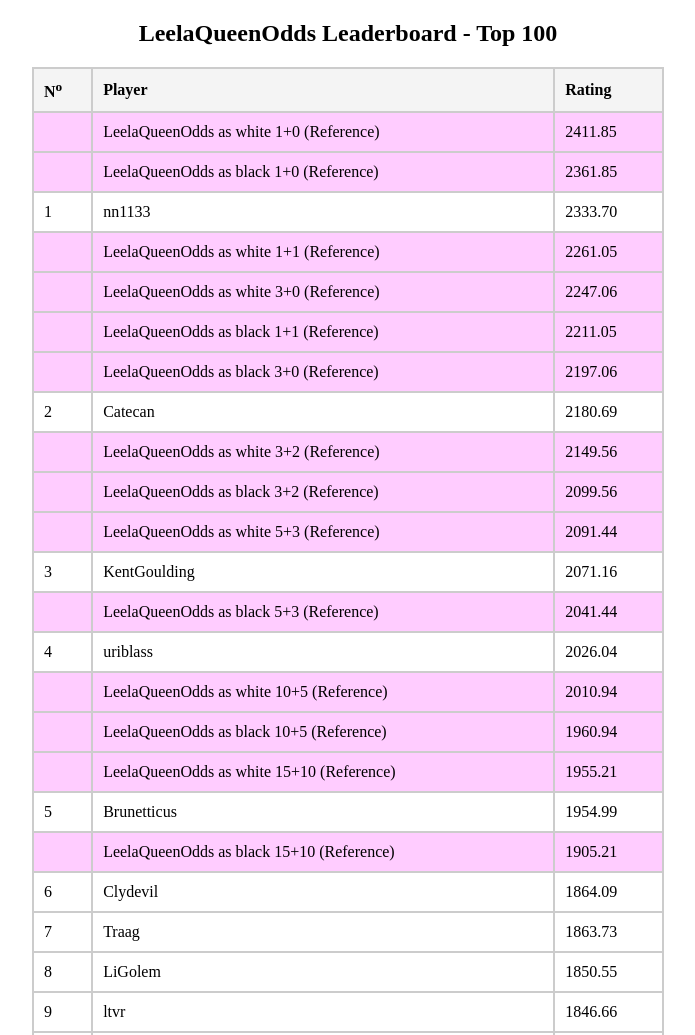
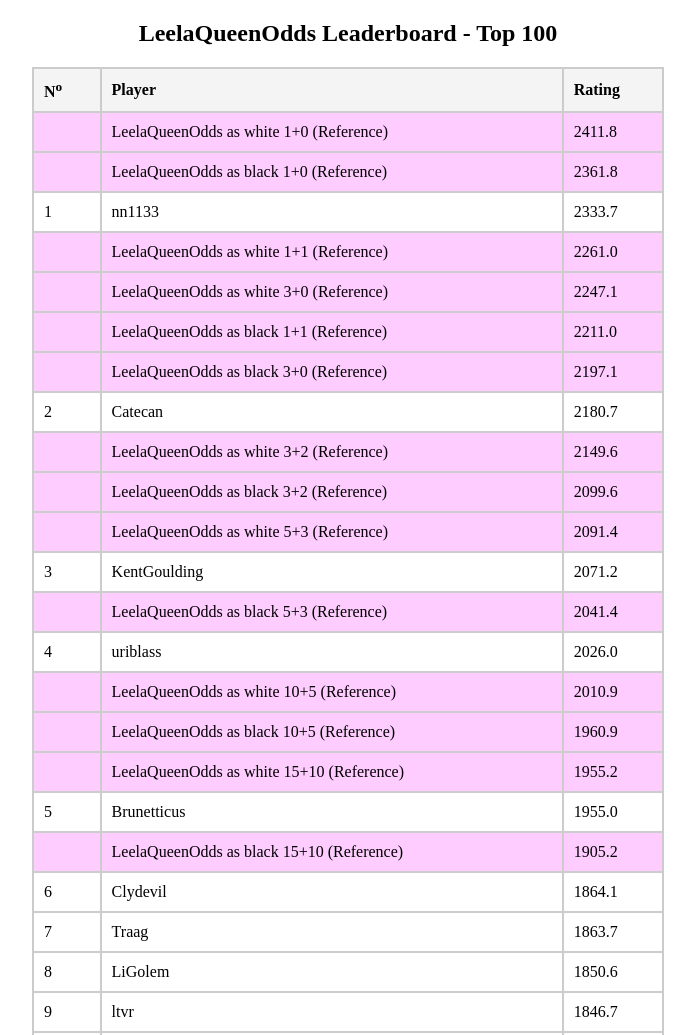
Before and after one commit to Marcogio9/LeelaQueenOdds-Leaderboard, a plain HTML site: page index.html in a window 1280 px wide. Shown: the top 1035 px of the page, without its empty margins (292-987 px from the left). Drawn offline with Linux system fonts and the light colour scheme.

Commit message:
Update index.html

```diff
--- a/index.html
+++ b/index.html
@@ -58,7 +58,7 @@
                 // Itera sui giocatori ordinati per rating decrescente
                 Object.entries(dati)
                     .sort((a, b) => b[1].rating - a[1].rating)
-                    .slice(0, 100) // Limita alla top 100
+                    .slice(0, 114) // Limita alla top 100
                     .forEach(([nome, info]) => {
                         const row = document.createElement("tr");
                         const posCell = document.createElement("td");
@@ -76,7 +76,7 @@
                         }
 
                         nomeCell.textContent = nome;
-                        ratingCell.textContent = info.rating.toFixed(2); // Limita a 2 decimali
+                        ratingCell.textContent = info.rating.toFixed(1); // Limita a 2 decimali
 
                         row.appendChild(posCell);
                         row.appendChild(nomeCell);
```
